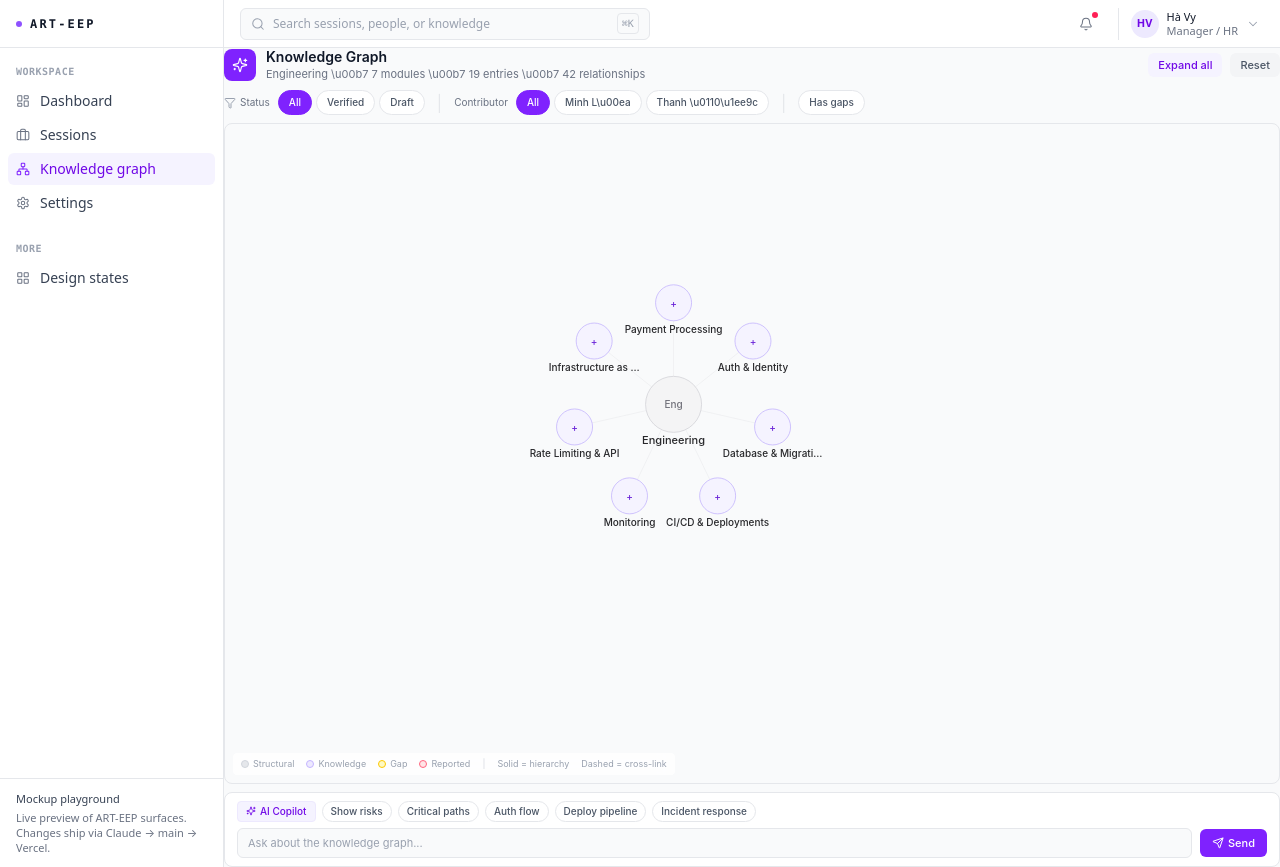
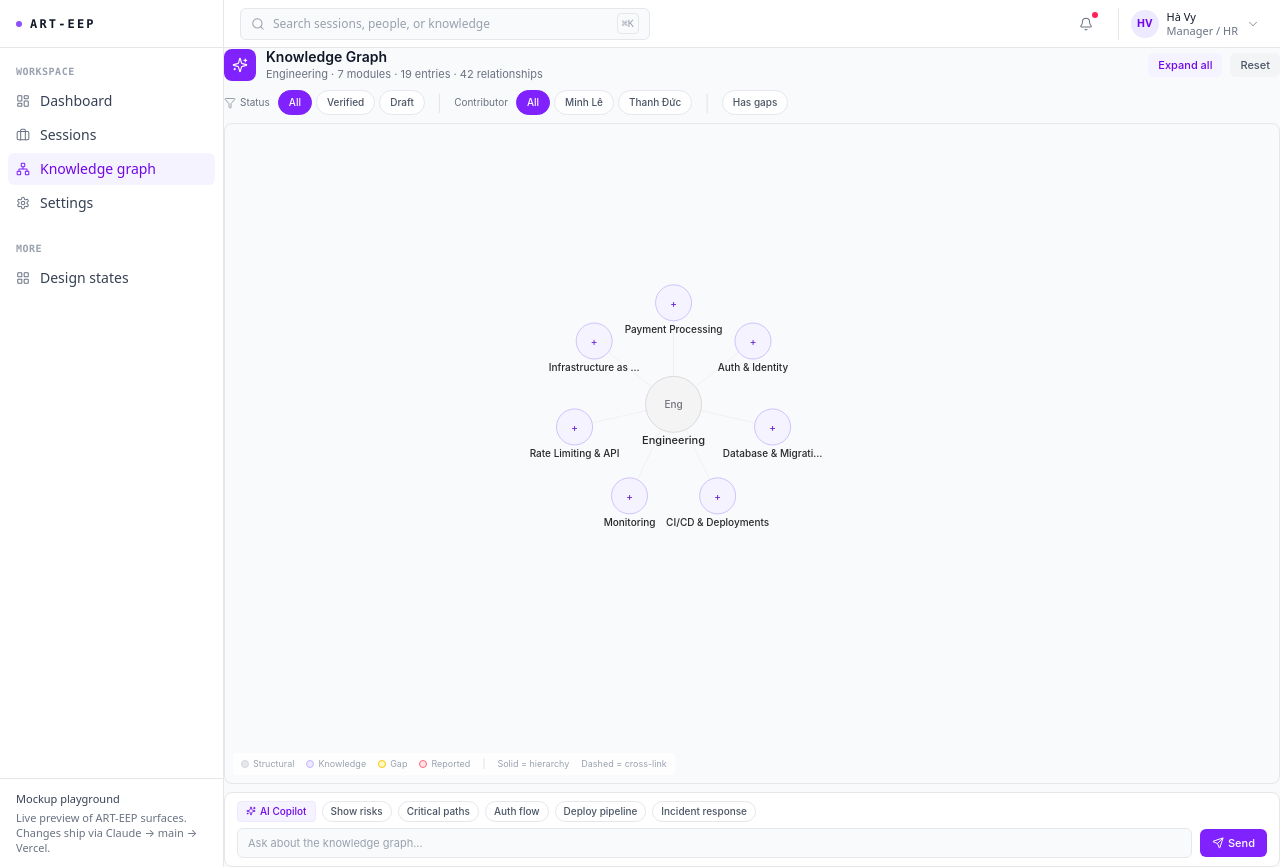
Before and after one commit to BuiDoanKhanhAnPrecioFishbone/esb-mockup, a Next.js app: page /knowledge-graph in a window 1280 px wide. Built offline with nearby package versions, Linux system fonts and the light colour scheme.

Commit message:
fix(kg): wrap all JSX text middots in JS expressions — completes middot fix across all files

```diff
--- a/components/mockups/knowledge-graph-explorer.jsx
+++ b/components/mockups/knowledge-graph-explorer.jsx
@@ -3,7 +3,8 @@ import React, { useState, useEffect, useRef, useCallback, useMemo } from "react"
 import { Send, Sparkles, X, ChevronRight, Flag, Filter } from "lucide-react";
 
 /* ART-EEP Consumer Plane — Knowledge Graph Explorer
-   15 decisions + HITL report + filters + 0% hide on focus */
+   15 decisions + HITL report + filters + 0% hide on focus
+   Middot fix: JSX text uses {"\u00b7"} expressions */
 
 const NODES = [
   { id:"eng", label:"Engineering", type:"dept", depth:0, summary:"Engineering department\n7 knowledge modules\n42 entries across 3 handovers" },
@@ -66,7 +67,6 @@ const nodeR = (n) => n.type==="dept"?28:n.type==="module"?18:n.type==="system"?1
 const nodeFill = (n) => n.hasGap?"#fef9c3":n.type==="dept"||n.type==="system"?"#f4f4f5":"#f5f3ff";
 const nodeStroke = (n) => n.hasGap?"#facc15":n.type==="dept"||n.type==="system"?"#d4d4d8":"#c4b5fd";
 
-/* Filter chip — defined OUTSIDE the component to avoid 60fps remount bug */
 function FilterChip({label,active,onClick}){return <button type="button" onClick={onClick} className={`px-2.5 py-1 text-[10px] font-medium rounded-full border transition-colors cursor-pointer ${active?"bg-violet-600 text-white border-violet-600":"bg-white text-gray-600 border-gray-200 hover:border-violet-300 hover:text-violet-700"}`}>{label}</button>;}
 
 function initPos(nodes,w,h){const mods=nodes.filter(n=>n.depth===1);const cx=w/2,cy=h/2;nodes.forEach(n=>{n.vx=0;n.vy=0;});const d=nodes.find(n=>n.depth===0);if(d){d.x=cx;d.y=cy;}mods.forEach((m,i)=>{const a=(i/mods.length)*Math.PI*2-Math.PI/2;m.x=cx+Math.cos(a)*170;m.y=cy+Math.sin(a)*170;});nodes.filter(n=>n.depth===2).forEach(n=>{const p=nodes.find(pp=>pp.id===n.parent);if(!p){n.x=cx+(Math.random()-.5)*200;n.y=cy+(Math.random()-.5)*200;return;}const sibs=nodes.filter(s=>s.parent===n.parent&&s.depth===2);const idx=sibs.indexOf(n);const ba=Math.atan2(p.y-cy,p.x-cx);const spread=sibs.length>1?Math.PI*0.6:0;const a=ba-spread/2+(sibs.length>1?(idx/(sibs.length-1))*spread:0);n.x=p.x+Math.cos(a)*90;n.y=p.y+Math.sin(a)*90;});const kv=nodes.find(n=>n.id==="s-keyvault");const pd=nodes.find(n=>n.id==="s-pagerduty");if(kv){kv.x=cx+240;kv.y=cy-80;}if(pd){pd.x=cx+240;pd.y=cy+120;}}
@@ -146,7 +146,7 @@ export default function KnowledgeGraphExplorer({embedded=false}={}){
         <div className="flex items-center gap-2.5">
           <div className="w-8 h-8 rounded-lg bg-violet-600 flex items-center justify-center"><Sparkles className="w-4 h-4 text-white" strokeWidth={1.75}/></div>
           <div><h2 className="text-sm font-semibold text-gray-900 leading-tight">Knowledge Graph</h2>
-          <p className="text-[11px] text-gray-500">Engineering \u00b7 {NODES.filter(n=>n.type==="module").length} modules \u00b7 {NODES.filter(n=>n.type==="entry").length} entries \u00b7 {EDGES.length} relationships</p></div>
+          <p className="text-[11px] text-gray-500">{"Engineering \u00b7 "}{NODES.filter(n=>n.type==="module").length}{" modules \u00b7 "}{NODES.filter(n=>n.type==="entry").length}{" entries \u00b7 "}{EDGES.length}{" relationships"}</p></div>
         </div>
         <div className="flex items-center gap-2">
           <button onClick={()=>{setExpanded(new Set(NODES.filter(n=>n.type==="module").map(n=>n.id)));}} className="px-2.5 py-1 text-[11px] font-medium text-violet-700 bg-violet-50 rounded-md hover:bg-violet-100 transition-colors cursor-pointer">Expand all</button>
@@ -156,7 +156,7 @@ export default function KnowledgeGraphExplorer({embedded=false}={}){
       <div className="flex items-center gap-3 mb-2 flex-shrink-0 relative z-10">
         <div className="flex items-center gap-1"><Filter className="w-3 h-3 text-gray-400"/><span className="text-[10px] text-gray-500 mr-1">Status</span><FilterChip label="All" active={fStatus==="all"} onClick={()=>setFStatus("all")}/><FilterChip label="Verified" active={fStatus==="verified"} onClick={()=>setFStatus("verified")}/><FilterChip label="Draft" active={fStatus==="draft"} onClick={()=>setFStatus("draft")}/></div>
         <span className="text-gray-200">|</span>
-        <div className="flex items-center gap-1"><span className="text-[10px] text-gray-500 mr-1">Contributor</span><FilterChip label="All" active={fContrib==="all"} onClick={()=>setFContrib("all")}/><FilterChip label="Minh L\u00ea" active={fContrib==="minh-le"} onClick={()=>setFContrib("minh-le")}/><FilterChip label="Thanh \u0110\u1ee9c" active={fContrib==="thanh-duc"} onClick={()=>setFContrib("thanh-duc")}/></div>
+        <div className="flex items-center gap-1"><span className="text-[10px] text-gray-500 mr-1">Contributor</span><FilterChip label="All" active={fContrib==="all"} onClick={()=>setFContrib("all")}/><FilterChip label={"Minh L\u00ea"} active={fContrib==="minh-le"} onClick={()=>setFContrib("minh-le")}/><FilterChip label={"Thanh \u0110\u1ee9c"} active={fContrib==="thanh-duc"} onClick={()=>setFContrib("thanh-duc")}/></div>
         <span className="text-gray-200">|</span>
         <div className="flex items-center gap-1"><FilterChip label="Has gaps" active={fGaps==="yes"} onClick={()=>setFGaps(fGaps==="yes"?"all":"yes")}/></div>
         {hasActiveFilter&&<button type="button" onClick={()=>{setFStatus("all");setFContrib("all");setFGaps("all");}} className="text-[10px] text-violet-600 hover:text-violet-800 cursor-pointer ml-1">Clear filters</button>}
@@ -180,21 +180,21 @@ export default function KnowledgeGraphExplorer({embedded=false}={}){
             </g>
           </svg>
           {hovered&&(()=>{const node=NODES.find(n=>n.id===hovered);if(!node)return null;const rect=boxRef.current?.getBoundingClientRect();if(!rect)return null;const tx=tipPos.x-rect.left+14,ty=tipPos.y-rect.top-8,flip=tx+240>rect.width;
-            return <div className="absolute pointer-events-none z-50" style={{left:flip?tx-254:tx,top:Math.max(4,Math.min(ty,rect.height-120))}}><div className="bg-white border border-gray-200 rounded-lg shadow-md p-2.5 w-[230px]" style={{borderLeft:`3px solid ${nodeStroke(node)}`}}><div className="flex items-center gap-1.5 mb-1"><span className="text-[10px] font-medium px-1.5 py-0.5 rounded" style={{background:nodeFill(node),border:`1px solid ${nodeStroke(node)}`,color:node.hasGap?"#854d0e":node.type==="dept"||node.type==="system"?"#52525b":"#5b21b6"}}>{node.type==="dept"?"Department":node.type==="module"?"Module":node.type==="system"?"System":node.hasGap?"Entry (gap)":"Entry"}</span>{reported.has(node.id)&&<span className="text-[10px] font-medium px-1.5 py-0.5 rounded bg-rose-50 text-rose-700 border border-rose-200">Reported</span>}</div><p className="text-xs font-medium text-gray-900 mb-0.5">{node.label}</p>{node.type==="module"&&<p className="text-[10px] text-gray-500">{node.entries} entries \u00b7 {node.verified} verified \u00b7 {node.draft} draft{node.gaps>0?` \u00b7 ${node.gaps} gaps`:""}</p>}{node.type==="entry"&&<p className="text-[10px] text-gray-500">{node.status}{node.hasGap?" \u00b7 has gap":""}</p>}{node.type==="module"&&<p className="text-[10px] text-violet-600 mt-1">Click to {expanded.has(node.id)?"collapse":"expand"}</p>}</div></div>;})()}
+            return <div className="absolute pointer-events-none z-50" style={{left:flip?tx-254:tx,top:Math.max(4,Math.min(ty,rect.height-120))}}><div className="bg-white border border-gray-200 rounded-lg shadow-md p-2.5 w-[230px]" style={{borderLeft:`3px solid ${nodeStroke(node)}`}}><div className="flex items-center gap-1.5 mb-1"><span className="text-[10px] font-medium px-1.5 py-0.5 rounded" style={{background:nodeFill(node),border:`1px solid ${nodeStroke(node)}`,color:node.hasGap?"#854d0e":node.type==="dept"||node.type==="system"?"#52525b":"#5b21b6"}}>{node.type==="dept"?"Department":node.type==="module"?"Module":node.type==="system"?"System":node.hasGap?"Entry (gap)":"Entry"}</span>{reported.has(node.id)&&<span className="text-[10px] font-medium px-1.5 py-0.5 rounded bg-rose-50 text-rose-700 border border-rose-200">Reported</span>}</div><p className="text-xs font-medium text-gray-900 mb-0.5">{node.label}</p>{node.type==="module"&&<p className="text-[10px] text-gray-500">{node.entries}{" entries \u00b7 "}{node.verified}{" verified \u00b7 "}{node.draft}{" draft"}{node.gaps>0?` \u00b7 ${node.gaps} gaps`:""}</p>}{node.type==="entry"&&<p className="text-[10px] text-gray-500">{node.status}{node.hasGap?" \u00b7 has gap":""}</p>}{node.type==="module"&&<p className="text-[10px] text-violet-600 mt-1">{"Click to "}{expanded.has(node.id)?"collapse":"expand"}</p>}</div></div>;})()}
           <div className="absolute bottom-2 left-2 flex items-center gap-3 bg-white/80 backdrop-blur-sm rounded px-2 py-1"><span className="flex items-center gap-1 text-[9px] text-gray-400"><span className="w-2 h-2 rounded-full bg-gray-200 border border-gray-300 inline-block"></span>Structural</span><span className="flex items-center gap-1 text-[9px] text-gray-400"><span className="w-2 h-2 rounded-full bg-violet-100 border border-violet-300 inline-block"></span>Knowledge</span><span className="flex items-center gap-1 text-[9px] text-gray-400"><span className="w-2 h-2 rounded-full bg-yellow-100 border border-yellow-400 inline-block"></span>Gap</span><span className="flex items-center gap-1 text-[9px] text-gray-400"><span className="w-2 h-2 rounded-full bg-rose-100 border border-rose-400 inline-block"></span>Reported</span><span className="text-[9px] text-gray-300">|</span><span className="text-[9px] text-gray-400">Solid = hierarchy</span><span className="text-[9px] text-gray-400">Dashed = cross-link</span></div>
         </div>
         {selData&&<div className="w-2/5 bg-white border border-gray-200 rounded-lg overflow-y-auto" style={{borderLeft:`3px solid ${reported.has(selData.id)?"#f87171":nodeStroke(selData)}`}}><div className="p-3"><div className="flex items-start justify-between mb-2"><div><div className="flex items-center gap-1.5 mb-1"><span className="text-[10px] font-medium px-1.5 py-0.5 rounded" style={{background:nodeFill(selData),border:`1px solid ${nodeStroke(selData)}`,color:selData.hasGap?"#854d0e":selData.type==="dept"||selData.type==="system"?"#52525b":"#5b21b6"}}>{selData.type==="dept"?"Department":selData.type==="module"?"Module":selData.type==="system"?"System":selData.hasGap?"Entry (gap)":"Entry"}</span>{reported.has(selData.id)&&<span className="text-[10px] font-medium px-1.5 py-0.5 rounded bg-rose-50 text-rose-700 border border-rose-200">1 pending correction</span>}</div><h3 className="text-sm font-semibold text-gray-900">{selData.label}</h3></div><button onClick={()=>{setSelected(null);setReportingNode(null);setReportText("");}} className="text-gray-400 hover:text-gray-600 cursor-pointer"><X className="w-4 h-4"/></button></div>
-            {selData.type==="module"&&<><div className="flex flex-wrap items-center gap-1.5 mb-2"><span className="text-[11px] text-gray-600">{selData.entries} entries</span><span className="text-[10px] px-1.5 py-0.5 rounded bg-violet-50 text-violet-700 border border-violet-200">{selData.verified} verified</span><span className="text-[10px] px-1.5 py-0.5 rounded bg-gray-50 text-gray-600 border border-gray-200">{selData.draft} draft</span>{selData.gaps>0&&<span className="text-[10px] px-1.5 py-0.5 rounded bg-yellow-50 text-yellow-700 border border-yellow-200">{selData.gaps} gaps</span>}</div>{selData.provenance?.map((p,i)=><p key={i} className="text-[10px] text-gray-400">{p.name} \u00b7 {p.date} \u00b7 {p.count} entries</p>)}</>}
+            {selData.type==="module"&&<><div className="flex flex-wrap items-center gap-1.5 mb-2"><span className="text-[11px] text-gray-600">{selData.entries}{" entries"}</span><span className="text-[10px] px-1.5 py-0.5 rounded bg-violet-50 text-violet-700 border border-violet-200">{selData.verified}{" verified"}</span><span className="text-[10px] px-1.5 py-0.5 rounded bg-gray-50 text-gray-600 border border-gray-200">{selData.draft}{" draft"}</span>{selData.gaps>0&&<span className="text-[10px] px-1.5 py-0.5 rounded bg-yellow-50 text-yellow-700 border border-yellow-200">{selData.gaps}{" gaps"}</span>}</div>{selData.provenance?.map((p,i)=><p key={i} className="text-[10px] text-gray-400">{p.name}{" \u00b7 "}{p.date}{" \u00b7 "}{p.count}{" entries"}</p>)}</>}
             {selData.type==="entry"&&<div className="flex items-center gap-1.5 mb-2"><span className={`text-[10px] px-1.5 py-0.5 rounded border ${selData.status==="verified"?"bg-violet-50 text-violet-700 border-violet-200":"bg-gray-50 text-gray-600 border-gray-200"}`}>{selData.status==="verified"?"Verified":"Draft"}</span>{selData.hasGap&&<span className="text-[10px] px-1.5 py-0.5 rounded bg-yellow-50 text-yellow-700 border border-yellow-200">Has gap</span>}</div>}
             <p className="text-[11px] text-gray-600 whitespace-pre-wrap leading-relaxed mb-3">{selData.summary}</p>
-            {reported.has(selData.id)&&<div className="border-t border-gray-100 pt-2 mb-2"><p className="text-[10px] font-medium text-rose-600 uppercase tracking-wider mb-1.5">Pending correction</p><div className="rounded-md bg-rose-50/50 border-l-2 border-rose-300 px-3 py-2"><p className="text-[11px] text-gray-800 leading-relaxed">{reported.get(selData.id).text||"No correction provided \u2014 flagged as incorrect."}</p><p className="text-[9px] text-gray-400 mt-1">Reported by you \u00b7 {reported.get(selData.id).time} \u00b7 awaiting review by H\u00e0 Vy</p></div></div>}
+            {reported.has(selData.id)&&<div className="border-t border-gray-100 pt-2 mb-2"><p className="text-[10px] font-medium text-rose-600 uppercase tracking-wider mb-1.5">Pending correction</p><div className="rounded-md bg-rose-50/50 border-l-2 border-rose-300 px-3 py-2"><p className="text-[11px] text-gray-800 leading-relaxed">{reported.get(selData.id).text||"No correction provided \u2014 flagged as incorrect."}</p><p className="text-[9px] text-gray-400 mt-1">{"Reported by you \u00b7 "}{reported.get(selData.id).time}{" \u00b7 awaiting review by H\u00e0 Vy"}</p></div></div>}
             {childEntries.length>0&&<div className="border-t border-gray-100 pt-2 mb-2"><p className="text-[10px] font-medium text-gray-400 uppercase tracking-wider mb-1.5">Entries</p>{childEntries.map(ce=><button key={ce.id} onClick={()=>{setSelected(ce.id);setReportingNode(null);setReportText("");}} className="w-full flex items-center gap-2 px-2 py-1.5 rounded hover:bg-gray-50 text-left cursor-pointer transition-colors"><span className="w-2 h-2 rounded-full flex-shrink-0" style={{backgroundColor:reported.has(ce.id)?"#f87171":ce.hasGap?"#facc15":ce.status==="verified"?"#a78bfa":"#d4d4d8"}}></span><span className="text-[11px] text-gray-800 flex-1 truncate">{ce.label}</span>{reported.has(ce.id)?<span className="text-[9px] px-1.5 py-0.5 rounded bg-rose-50 text-rose-600">Reported</span>:<span className={`text-[9px] px-1.5 py-0.5 rounded ${ce.status==="verified"?"bg-violet-50 text-violet-600":"bg-gray-50 text-gray-500"}`}>{ce.status==="verified"?"Verified":"Draft"}</span>}</button>)}</div>}
-            {selEdges.length>0&&<div className="border-t border-gray-100 pt-2 mb-2"><p className="text-[10px] font-medium text-gray-400 uppercase tracking-wider mb-1.5">Cross-links ({selEdges.filter(e=>e.type==="cross").length})</p>{selEdges.filter(e=>e.type==="cross").map((e,i)=>{const oid=e.from===selData.id?e.to:e.from;const o=NODES.find(n=>n.id===oid);if(!o)return null;return <button key={i} onClick={()=>{setSelected(oid);if(o.parent)setExpanded(prev=>new Set([...prev,o.parent]));setReportingNode(null);setReportText("");}} className="w-full flex items-center gap-2 px-2 py-1.5 rounded hover:bg-violet-50 text-left cursor-pointer transition-colors"><ChevronRight className="w-3 h-3 text-gray-400"/><span className="text-[11px] text-gray-800 flex-1">{o.label}</span>{e.label&&<span className="text-[9px] text-gray-400">{e.label}</span>}</button>;})}</div>}
+            {selEdges.length>0&&<div className="border-t border-gray-100 pt-2 mb-2"><p className="text-[10px] font-medium text-gray-400 uppercase tracking-wider mb-1.5">{"Cross-links ("}{selEdges.filter(e=>e.type==="cross").length}{")"}</p>{selEdges.filter(e=>e.type==="cross").map((e,i)=>{const oid=e.from===selData.id?e.to:e.from;const o=NODES.find(n=>n.id===oid);if(!o)return null;return <button key={i} onClick={()=>{setSelected(oid);if(o.parent)setExpanded(prev=>new Set([...prev,o.parent]));setReportingNode(null);setReportText("");}} className="w-full flex items-center gap-2 px-2 py-1.5 rounded hover:bg-violet-50 text-left cursor-pointer transition-colors"><ChevronRight className="w-3 h-3 text-gray-400"/><span className="text-[11px] text-gray-800 flex-1">{o.label}</span>{e.label&&<span className="text-[9px] text-gray-400">{e.label}</span>}</button>;})}</div>}
             <div className="border-t border-gray-100 pt-2 flex flex-col gap-1.5">
-              <button onClick={()=>onAsk(selData.id)} className="flex items-center gap-1.5 px-3 py-1.5 rounded-md bg-violet-50 border border-violet-200 text-violet-700 text-[11px] font-medium hover:bg-violet-100 transition-colors cursor-pointer"><Sparkles className="w-3 h-3"/>Ask about this {selData.type}</button>
+              <button onClick={()=>onAsk(selData.id)} className="flex items-center gap-1.5 px-3 py-1.5 rounded-md bg-violet-50 border border-violet-200 text-violet-700 text-[11px] font-medium hover:bg-violet-100 transition-colors cursor-pointer"><Sparkles className="w-3 h-3"/>{"Ask about this "}{selData.type}</button>
               {selData.type==="entry"&&!reported.has(selData.id)&&!reportingNode&&<button onClick={()=>setReportingNode(selData.id)} className="flex items-center gap-1.5 px-3 py-1.5 rounded-md bg-white border border-gray-200 text-gray-600 text-[11px] font-medium hover:bg-gray-50 hover:border-gray-300 transition-colors cursor-pointer"><Flag className="w-3 h-3"/>Report an issue</button>}
             </div>
-            {reportingNode===selData.id&&<div className="mt-2 rounded-lg bg-rose-50/50 border border-rose-200 p-3"><div className="flex items-center justify-between mb-2"><span className="text-[10px] font-medium text-rose-700 flex items-center gap-1"><Flag className="w-3 h-3"/>Report an issue</span><button onClick={()=>{setReportingNode(null);setReportText("");}} className="text-gray-400 hover:text-gray-600 cursor-pointer"><X className="w-3 h-3"/></button></div><p className="text-[9px] text-gray-500 mb-1">Current content</p><div className="bg-gray-100 rounded-md px-2.5 py-2 text-[10px] text-gray-400 line-through leading-relaxed mb-2">{selData.summary}</div><p className="text-[9px] text-gray-500 mb-1">Your correction <span className="text-gray-400">(optional)</span></p><textarea value={reportText} onChange={e=>setReportText(e.target.value)} placeholder="What should it say instead?" className="w-full h-16 px-2.5 py-2 text-[11px] border border-emerald-300 rounded-md bg-white focus:outline-none focus:ring-1 focus:ring-emerald-500/20 text-gray-700 placeholder:text-gray-400 resize-none"/><div className="flex justify-end mt-2"><button onClick={()=>onSubmitReport(selData.id)} className="px-3 py-1.5 rounded-md bg-white border border-rose-300 text-rose-700 text-[10px] font-medium hover:bg-rose-50 transition-colors cursor-pointer">Submit correction</button></div></div>}
+            {reportingNode===selData.id&&<div className="mt-2 rounded-lg bg-rose-50/50 border border-rose-200 p-3"><div className="flex items-center justify-between mb-2"><span className="text-[10px] font-medium text-rose-700 flex items-center gap-1"><Flag className="w-3 h-3"/>Report an issue</span><button onClick={()=>{setReportingNode(null);setReportText("");}} className="text-gray-400 hover:text-gray-600 cursor-pointer"><X className="w-3 h-3"/></button></div><p className="text-[9px] text-gray-500 mb-1">Current content</p><div className="bg-gray-100 rounded-md px-2.5 py-2 text-[10px] text-gray-400 line-through leading-relaxed mb-2">{selData.summary}</div><p className="text-[9px] text-gray-500 mb-1">{"Your correction "}<span className="text-gray-400">(optional)</span></p><textarea value={reportText} onChange={e=>setReportText(e.target.value)} placeholder="What should it say instead?" className="w-full h-16 px-2.5 py-2 text-[11px] border border-emerald-300 rounded-md bg-white focus:outline-none focus:ring-1 focus:ring-emerald-500/20 text-gray-700 placeholder:text-gray-400 resize-none"/><div className="flex justify-end mt-2"><button onClick={()=>onSubmitReport(selData.id)} className="px-3 py-1.5 rounded-md bg-white border border-rose-300 text-rose-700 text-[10px] font-medium hover:bg-rose-50 transition-colors cursor-pointer">Submit correction</button></div></div>}
           </div></div>}
       </div>
       <div className="mt-2 flex-shrink-0 bg-white border border-gray-200 rounded-lg px-3 py-2">
```
